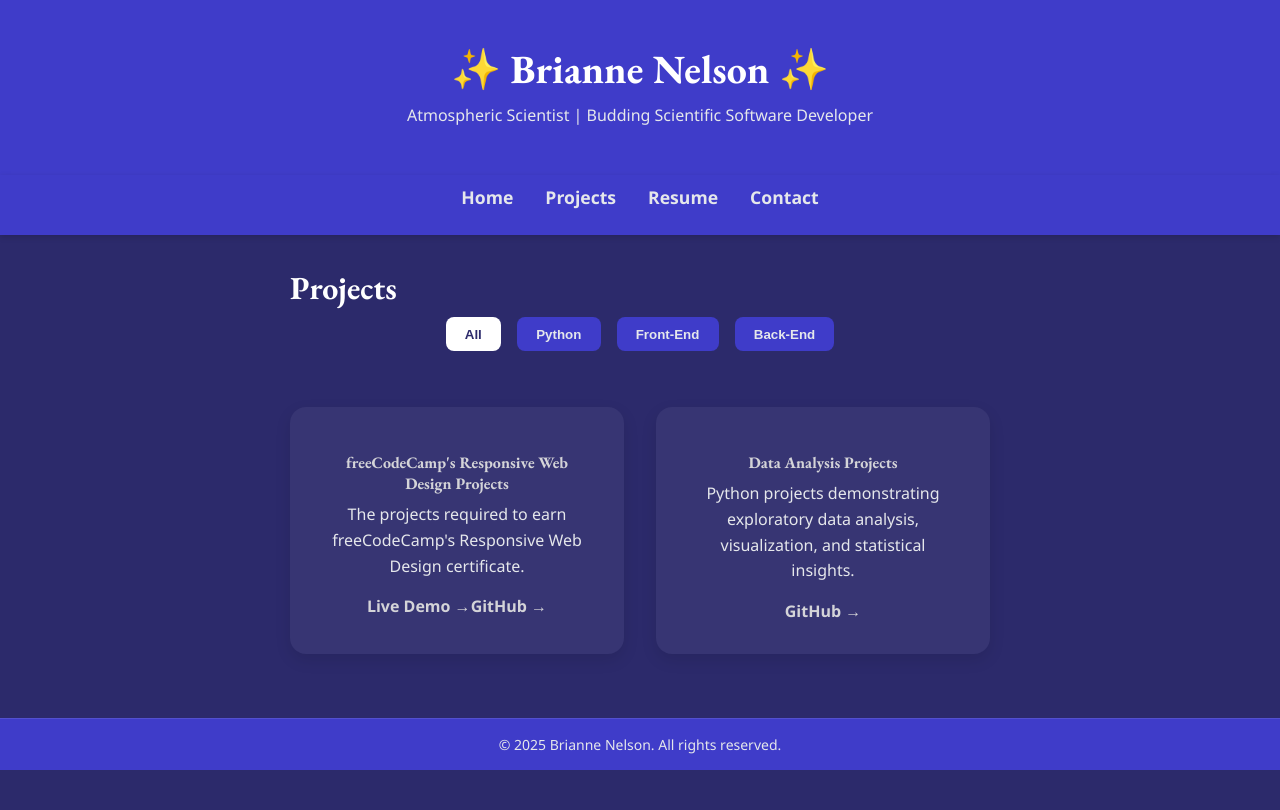
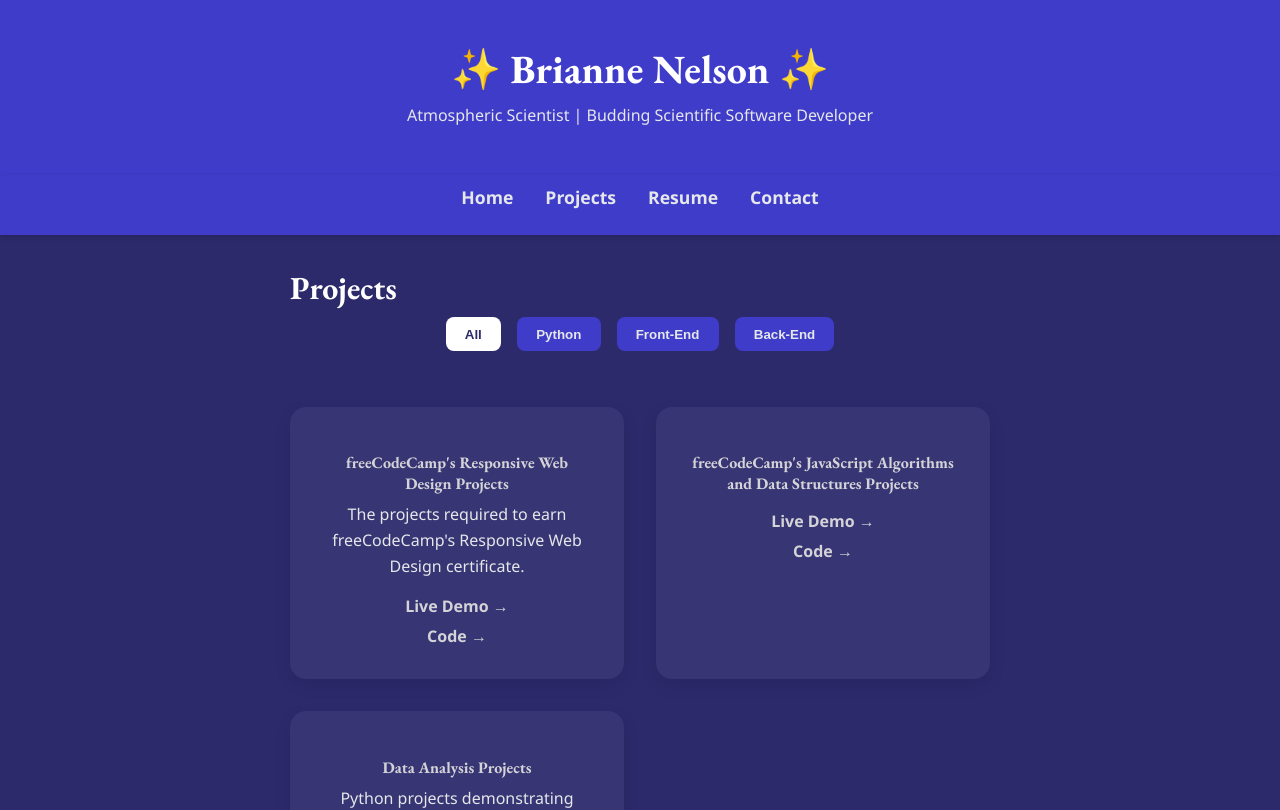
Before and after one commit to briannemg/portfolio, a React (Vite) app: page /portfolio/projects in a window 1280 px wide. Shown: the top 810 px of the page. Built offline with nearby package versions, Linux system fonts and the light colour scheme.

Commit message:
Adding Javascript Algorithms projects

```diff
--- a/src/components/ProjectCard.jsx
+++ b/src/components/ProjectCard.jsx
@@ -24,7 +24,7 @@
             target="_blank"
             rel="noopener noreferrer"
           >
-            GitHub →
+            Code →
           </a>
         )}
       </div>
--- a/src/pages/Projects.jsx
+++ b/src/pages/Projects.jsx
@@ -12,6 +12,12 @@
       "The projects required to earn freeCodeCamp's Responsive Web Design certificate.",
     code: "https://github.com/briannemg/fcc-responsive-web-design",
     demo: "https://briannemg.github.io/fcc-responsive-web-design/", // optional
+  },
+  {
+    category: "Front-End",
+    title: "freeCodeCamp's JavaScript Algorithms and Data Structures Projects",
+    code: "https://github.com/briannemg/fcc-javascript-algorithms",
+    demo: "https://briannemg.github.io/fcc-javascript-algorithms",
   },
   {
     category: "Python",
--- a/src/styles/styles.css
+++ b/src/styles/styles.css
@@ -252,6 +252,17 @@
   font-size: 1rem;
 }
 
+.project-links {
+  margin-top: 0.5rem;
+  display: flex;
+  flex-direction: column; /* stack vertically */
+  gap: 0.5rem; /* smaller vertical gap */
+}
+
+.project-links a {
+  display: block;
+}
+
 .project-link:hover {
   color: var(--primary);
   text-decoration: underline;
```
